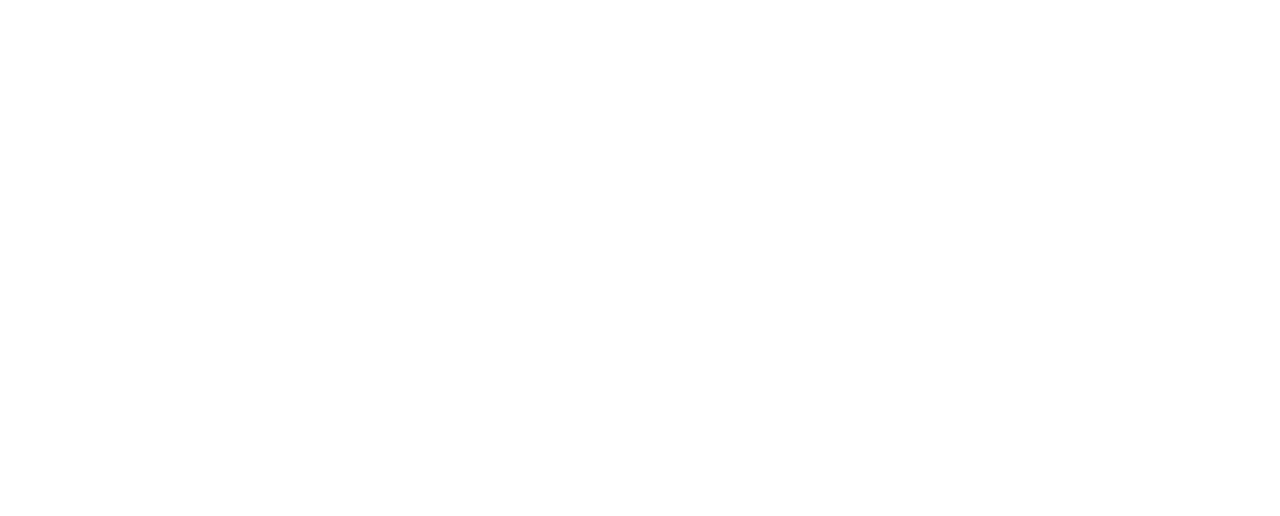
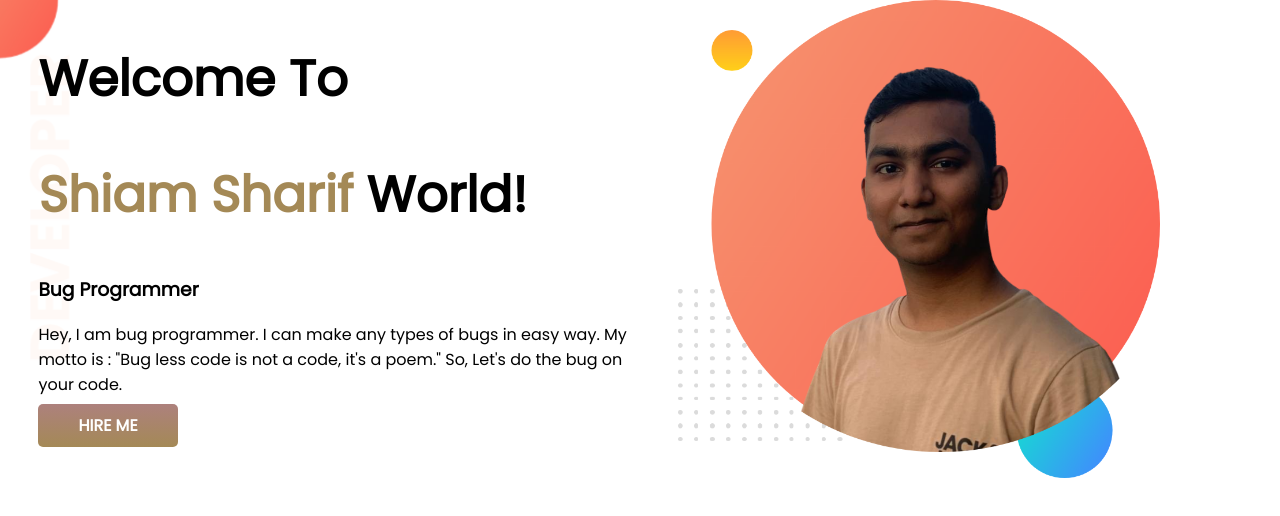
Before and after one commit to shiamsharif/Developer_portfolio, a plain HTML site: page index.html in a window 1280 px wide. Drawn offline with Linux system fonts and the light colour scheme.

Commit message:
Top Banner

```diff
--- a/index.html
+++ b/index.html
@@ -1,13 +1,34 @@
 <!DOCTYPE html>
 <html lang="en">
+
 <head>
     <meta charset="UTF-8">
     <meta http-equiv="X-UA-Compatible" content="IE=edge">
     <meta name="viewport" content="width=device-width, initial-scale=1.0">
     <title>Shiam Potfolio</title>
+    <link rel="preconnect" href="https://fonts.googleapis.com">
+    <link rel="preconnect" href="https://fonts.gstatic.com" crossorigin>
+    <link href="https://fonts.googleapis.com/css2?family=Poppins&display=swap" rel="stylesheet">
     <link rel="stylesheet" href="style.css">
 </head>
+
 <body>
+    <section class="top_banner">
+        <div class="half_width">
+            <h1>Welcome To</h1>
+            <h1><span class="orange_colour">Shiam Sharif</span> World!</h1>
+            <h3>Bug Programmer</h3>
+            <p>Hey, I am bug programmer. I can make any types of
+                bugs in easy way. My motto is : "Bug less code is not a
+                code, it's a poem." So, Let's do the bug on your code.</p>
+            <a class="link_button" target="_blank" href="https://www.linkedin.com/in/shiam-sharif-736339251/">HIRE
+                ME</a>
+        </div>
+        <div class="half_width">
+            <img src="pic/my-bg (1).png" alt="">
+        </div>
+    </section>
 
 </body>
+
 </html>
--- a/style.css
+++ b/style.css
@@ -0,0 +1,39 @@
+body {
+    font-family: 'Poppins', sans-serif;
+    margin: 0px;
+}
+
+h1 {
+    font-size: 50px;
+}
+
+.orange_colour {
+    color: rgb(164, 137, 86);
+}
+
+section {
+    display: flex;
+}
+
+.half_width {
+    width: 50%;
+    padding-left: 3%;
+}
+
+.half_width img {
+    width: 80%;
+}
+
+.link_button {
+    text-decoration: none;
+    background-image: linear-gradient(rgb(173, 129, 125), rgb(164, 137, 86));
+    padding: 10px 40px;
+    color: white;
+    font-weight: 700;
+    border-radius: 5px;
+}
+
+.top_banner {
+    background-image: url(pic/top-banner.png);
+    background-repeat: no-repeat;
+}
```
Also changed, not shown: pic/IMG_20211212_232818_299.jpg (added), pic/IMG_20220707_222929_312-removebg-preview.png (added), pic/IMG_20220707_222931_415-removebg.png (added), pic/Untitled design (1).png (added), pic/Untitled design.png (added), pic/dream-bg.png (added), pic/exp-bg.png (added), pic/my-bg (1).png (added), pic/my-bg.png (added), pic/my-bg2.png (added), pic/top-banner.png (added).
